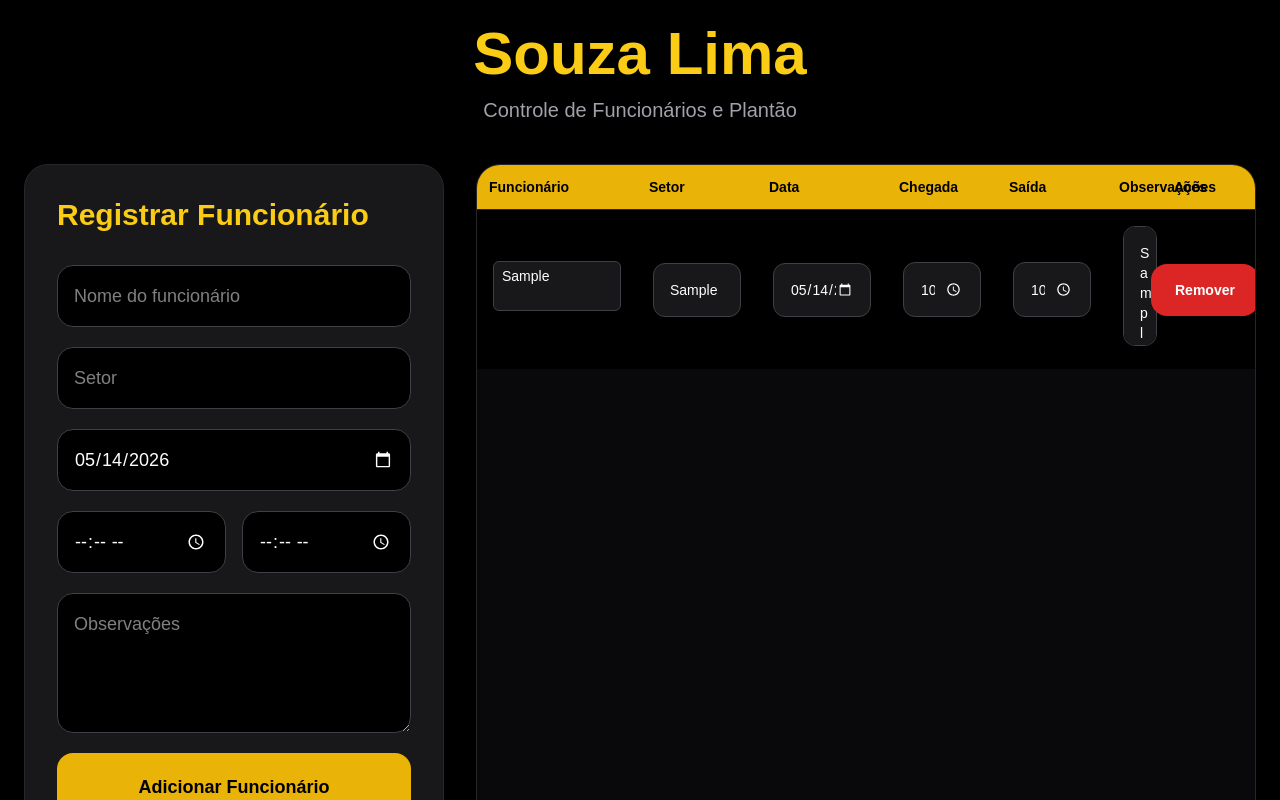
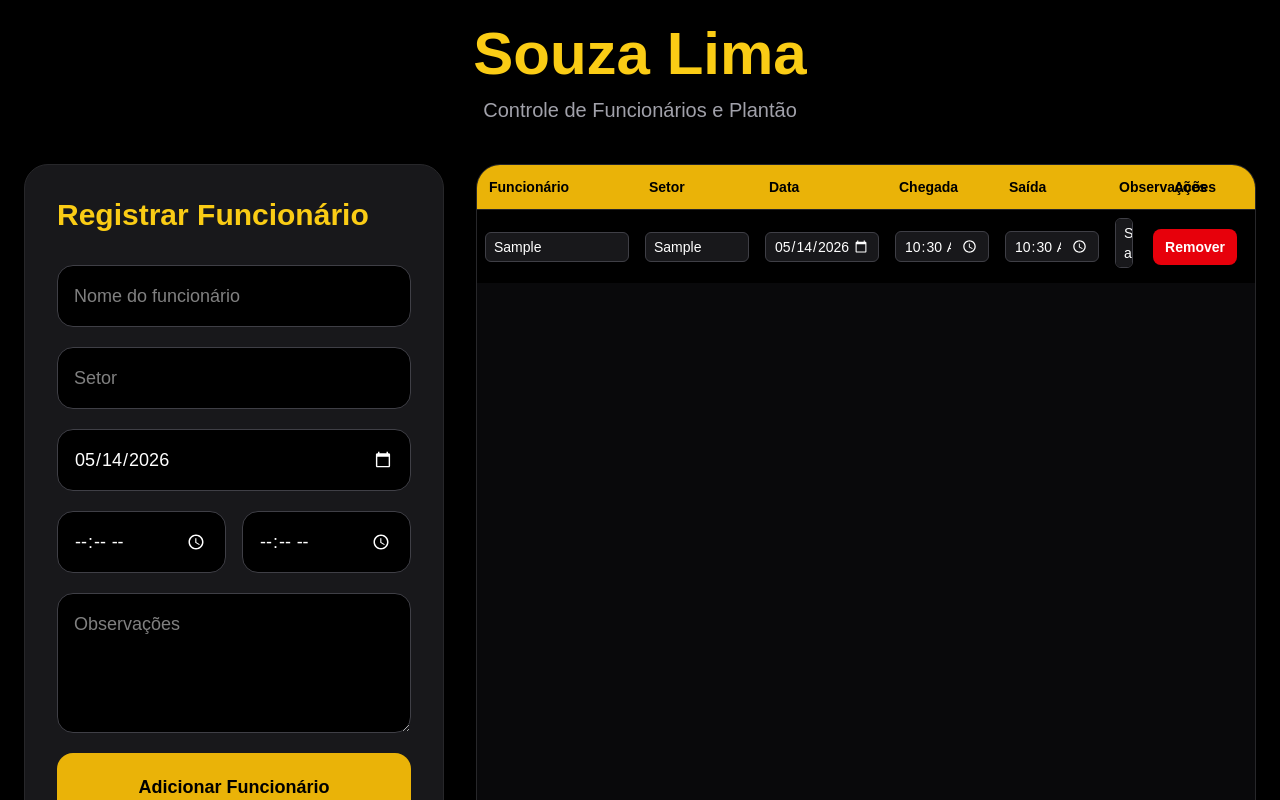
Before and after one commit to deandromedashun359-lab/souza-lima-controle, a Next.js app: page / in a window 1280 px wide. Both pictures are taken after typing "Sample", "Sample", "10:30", "10:30", "Sample" into the empty fields and a click on the button "Adicionar Funcionário". Shown: the top 800 px of the page. Built offline with nearby package versions, Linux system fonts and the light colour scheme.

Commit message:
Correção PDF

```diff
--- a/app/page.tsx
+++ b/app/page.tsx
@@ -314,13 +314,145 @@ export default function Page() {
 
                     <tr
   key={index}
-                      className="border-t border-[#27272a] bg-black hover:bg-[#111111]"
+  className="
+    border-t
+    border-[#27272a]
+    bg-black
+    hover:bg-[#111111]
+  "
 >
 
-                      {/* NOME */}
+  <td className="p-2">
+    <input
+      type="text"
+      value={funcionario.nome}
+      onChange={(e) =>
+        atualizarFuncionario(
+          index,
+          "nome",
+          e.target.value
+        )
+      }
+      className="
+        w-full
+        bg-[#18181b]
+        border
+        border-[#3f3f46]
+        rounded-md
+        px-2
+        py-1
+        text-sm
+        text-white
+        outline-none
+      "
+    />
+  </td>
 
-                      <td className="p-4">
+  <td className="p-2">
+    <input
+      type="text"
+      value={funcionario.setor}
+      onChange={(e) =>
+        atualizarFuncionario(
+          index,
+          "setor",
+          e.target.value
+        )
+      }
+      className="
+        w-full
+        bg-[#18181b]
+        border
+        border-[#3f3f46]
+        rounded-md
+        px-2
+        py-1
+        text-sm
+        text-white
+        outline-none
+      "
+    />
+  </td>
 
+  <td className="p-2">
+    <input
+      type="date"
+      value={funcionario.data}
+      onChange={(e) =>
+        atualizarFuncionario(
+          index,
+          "data",
+          e.target.value
+        )
+      }
+      className="
+        w-full
+        bg-[#18181b]
+        border
+        border-[#3f3f46]
+        rounded-md
+        px-2
+        py-1
+        text-sm
+        text-white
+        outline-none
+      "
+    />
+  </td>
+
+  <td className="p-2">
+    <input
+      type="time"
+      value={funcionario.chegada}
+      onChange={(e) =>
+        atualizarFuncionario(
+          index,
+          "chegada",
+          e.target.value
+        )
+      }
+      className="
+        w-full
+        bg-[#18181b]
+        border
+        border-[#3f3f46]
+        rounded-md
+        px-2
+        py-1
+        text-sm
+        text-white
+        outline-none
+      "
+    />
+  </td>
+
+  <td className="p-2">
+    <input
+      type="time"
+      value={funcionario.saida}
+      onChange={(e) =>
+        atualizarFuncionario(
+          index,
+          "saida",
+          e.target.value
+        )
+      }
+      className="
+        w-full
+        bg-[#18181b]
+        border
+        border-[#3f3f46]
+        rounded-md
+        px-2
+        py-1
+        text-sm
+        text-white
+        outline-none
+      "
+    />
+  </td>
+
+  <td className="p-2">
     <textarea
       rows={2}
       value={funcionario.obs}
@@ -343,120 +475,27 @@ export default function Page() {
         text-white
         outline-none
         resize-none
-    focus:border-[#eab308]
       "
     />
-
   </td>
 
-                      {/* SETOR */}
-
-                      <td className="p-4">
-
-                        <input
-                          value={funcionario.setor}
-                          onChange={(e) =>
-                            atualizarFuncionario(
-                              index,
-                              "setor",
-                              e.target.value
-                            )
-                          }
-                          className="bg-[#18181b] border border-[#3f3f46] rounded-xl p-4 w-full text-sm"
-                        />
-
-                      </td>
-
-                      {/* DATA */}
-
-                      <td className="p-4">
-
-                        <input
-                          type="date"
-                          value={funcionario.data}
-                          onChange={(e) =>
-                            atualizarFuncionario(
-                              index,
-                              "data",
-                              e.target.value
-                            )
-                          }
-                          className="bg-[#18181b] border border-[#3f3f46] rounded-xl p-4 w-full text-sm"
-                        />
-
-                      </td>
-
-                      {/* CHEGADA */}
-
-                      <td className="p-4">
-
-                        <input
-                          type="time"
-                          value={funcionario.chegada}
-                          onChange={(e) =>
-                            atualizarFuncionario(
-                              index,
-                              "chegada",
-                              e.target.value
-                            )
-                          }
-                          className="bg-[#18181b] border border-[#3f3f46] rounded-xl p-4 w-full text-sm"
-                        />
-
-                      </td>
-
-                      {/* SAÍDA */}
-
-                      <td className="p-4">
-
-                        <input
-                          type="time"
-                          value={funcionario.saida}
-                          onChange={(e) =>
-                            atualizarFuncionario(
-                              index,
-                              "saida",
-                              e.target.value
-                            )
-                          }
-                          className="bg-[#18181b] border border-[#3f3f46] rounded-xl p-4 w-full text-sm"
-                        />
-
-                      </td>
-
-                      {/* OBS */}
-
-                      <td className="p-4">
-
-                        <textarea
-                          value={funcionario.obs}
-                          onChange={(e) =>
-                            atualizarFuncionario(
-                              index,
-                              "obs",
-                              e.target.value
-                            )
-                          }
-                          className="bg-[#18181b] border border-[#3f3f46] rounded-xl p-4 w-full min-h-[120px] text-sm resize-none"
-                        />
-
-                      </td>
-
-                      {/* AÇÕES */}
-
-                      <td className="p-4 text-center">
-
+  <td className="p-2 text-center">
     <button
       onClick={() =>
-                            removerFuncionario(
-                              index
-                            )
+        removerFuncionario(index)
       }
-                          className="bg-[#dc2626] hover:bg-[#ef4444] px-6 py-4 rounded-2xl font-bold text-sm transition-all"
+      className="
+        bg-red-600
+        hover:bg-red-500
+        px-3
+        py-2
+        rounded-lg
+        text-sm
+        font-bold
+      "
     >
       Remover
     </button>
-
   </td>
 
 </tr>
```
Lines whose indentation alone changed are shown as unchanged.
